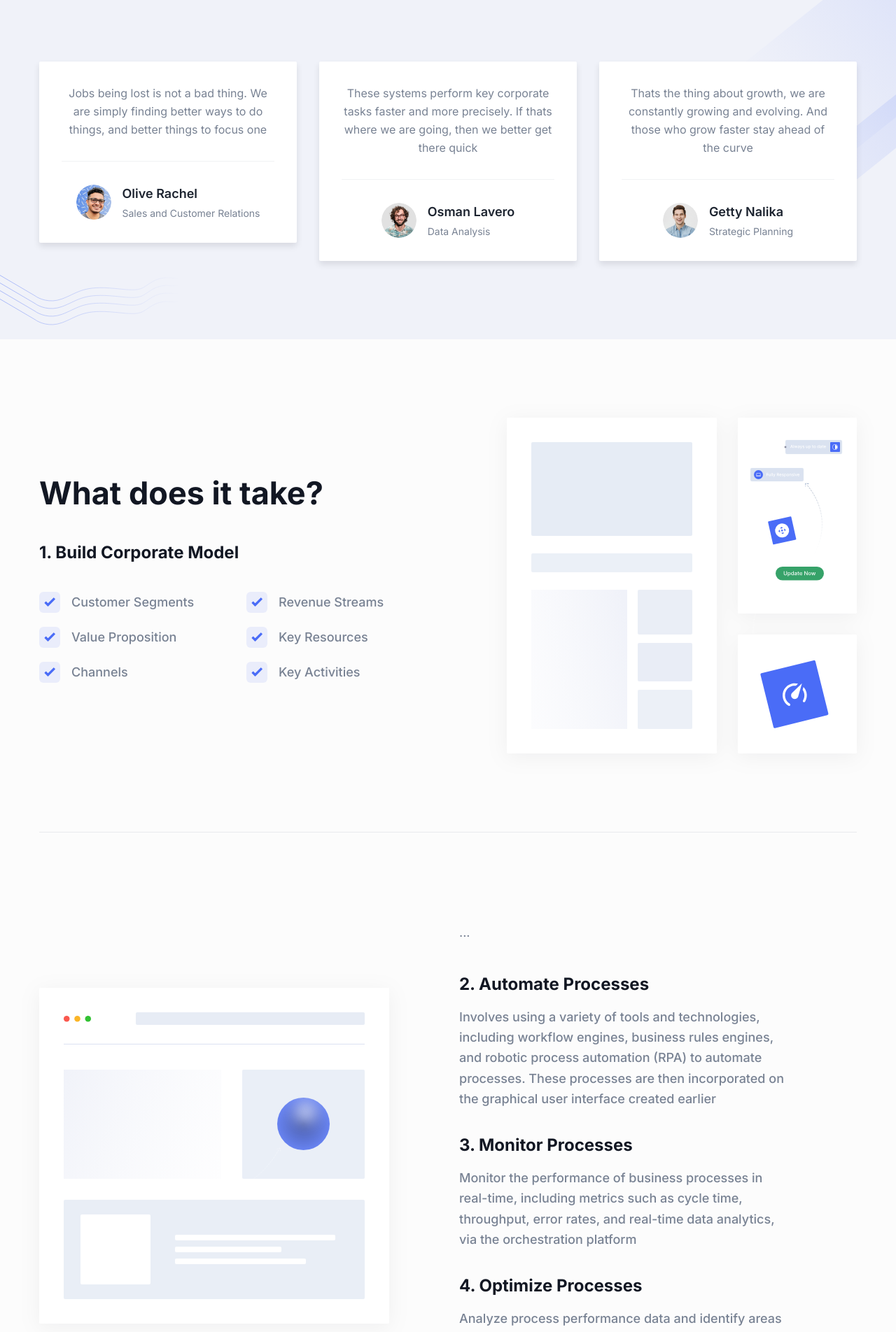
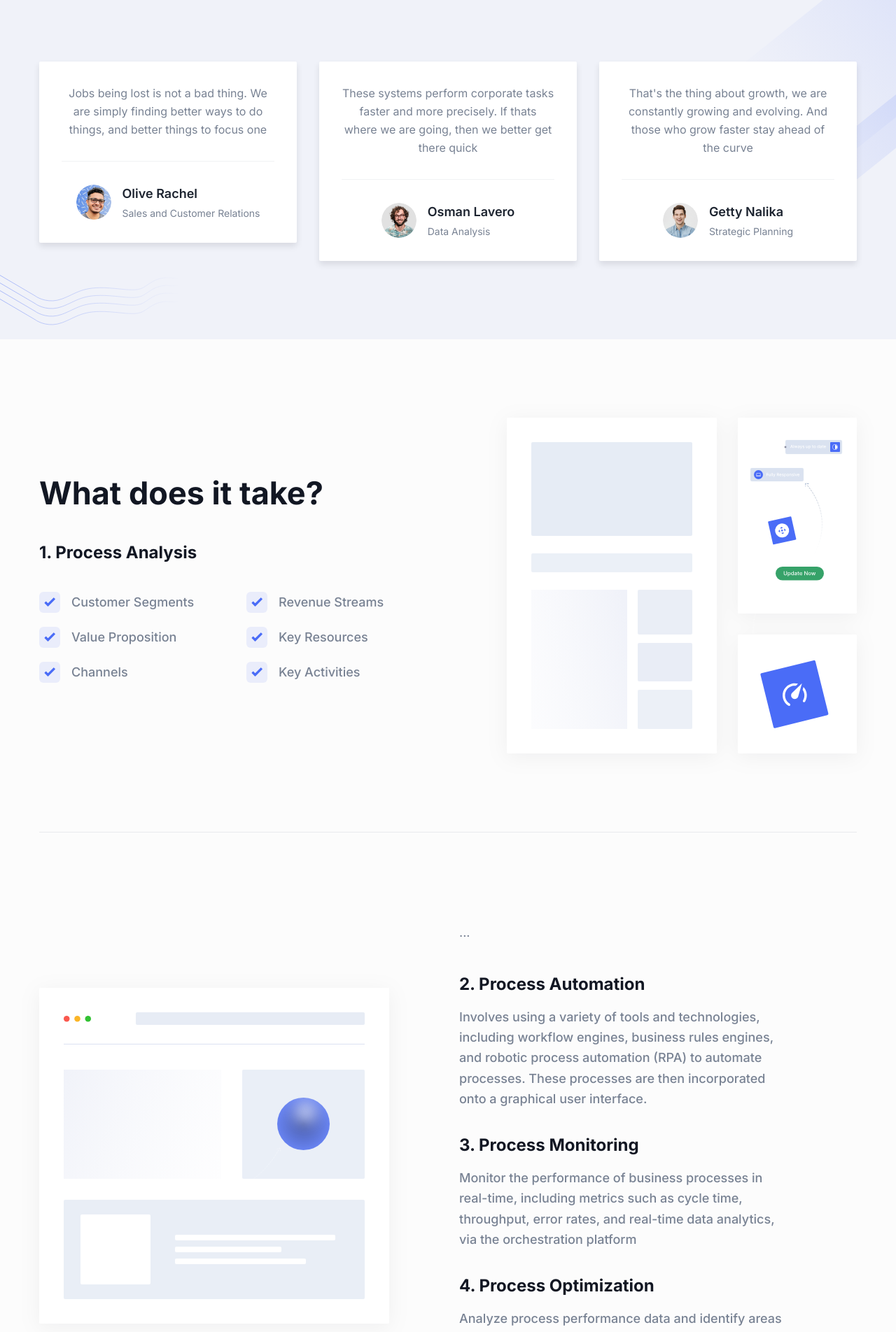
Before and after one commit to LighthouseCorporation/Vision-11-Website, a Next.js app: page / in a window 1280 px wide. Shown: the part 2580-4484 px from the top of the page at 70% size. Built offline with nearby package versions, Linux system fonts and the light colour scheme.

Commit message:
Editing Contact Buttons

```diff
--- a/components/About/AboutSectionOne.tsx
+++ b/components/About/AboutSectionOne.tsx
@@ -26,7 +26,7 @@ const AboutSectionOne = () => {
               <h1 className="mb-4 text-3xl font-bold !leading-tight text-black dark:text-white sm:text-4xl md:text-[45px]"
               aria-description="What does it take to build an intelligent system?"
               >What does it take? </h1>
-              <h2 className="my-5 py-5 text-xl font-bold text-black dark:text-white sm:text-2xl lg:text-xl xl:text-2xl">1. Build Corporate Model</h2>
+              <h2 className="my-5 py-5 text-xl font-bold text-black dark:text-white sm:text-2xl lg:text-xl xl:text-2xl">1. Process Analysis</h2>
               <div
                 className="wow fadeInUp mb-12 max-w-[570px] lg:mb-0"
                 data-wow-delay=".15s"
--- a/components/About/AboutSectionTwo.tsx
+++ b/components/About/AboutSectionTwo.tsx
@@ -34,17 +34,16 @@ const AboutSectionTwo = () => {
                 mb="44px"
               />
                 <h3 className="mb-4 text-xl font-bold text-black dark:text-white sm:text-2xl lg:text-xl xl:text-2xl">
-                  2. Automate Processes
+                  2. Process Automation
                 </h3>
                 <p className="text-base font-medium leading-relaxed text-body-color sm:text-lg sm:leading-relaxed">
                   Involves using a variety of tools and technologies, including workflow engines, business rules engines, and robotic process automation (RPA) to automate processes.
-                  These processes are then incorporated on the graphical user interface created earlier
-
+                  These processes are then incorporated onto a graphical user interface.
                 </p>
               </div>
               <div className="mb-9">
                 <h3 className="mb-4 text-xl font-bold text-black dark:text-white sm:text-2xl lg:text-xl xl:text-2xl">
-                  3. Monitor Processes
+                  3. Process Monitoring
                 </h3>
                 <p className="text-base font-medium leading-relaxed text-body-color sm:text-lg sm:leading-relaxed">
                   Monitor the performance of business processes in real-time, including metrics such as cycle time, throughput, error rates, and real-time data analytics,
@@ -53,7 +52,7 @@ const AboutSectionTwo = () => {
               </div>
               <div className="mb-1">
                 <h3 className="mb-4 text-xl font-bold text-black dark:text-white sm:text-2xl lg:text-xl xl:text-2xl">
-                  4. Optimize Processes
+                  4. Process Optimization
                 </h3>
                 <p className="text-base font-medium leading-relaxed text-body-color sm:text-lg sm:leading-relaxed">
                   Analyze process performance data and identify areas for improvement, such as bottlenecks or inefficiencies.
--- a/components/Contact/index.tsx
+++ b/components/Contact/index.tsx
@@ -13,7 +13,7 @@ const Contact = () => {
   const [copied, setCopied] = useState(false)
 
   const texts = [
-    { text: 'Processing Request', spinner: <BarLoader className="text-dark dark:text-white" /> },
+    { text: 'Processing Request', spinner: <BarLoader color="grey" /> },
   ];
 
   const [displayText, setDisplayText] = useState(texts[0]);
@@ -71,7 +71,7 @@ const Contact = () => {
         <div className="flex flex-col items-center justify-center pb-5 py-5 mb-5 sm:flex-row sm:space-x-4 sm:space-y-0">
           <button
             onClick={() => { RenderContact(); setModalVisible(true) }}
-            className="inline-block rounded-sm my-5 bg-black px-8 py-4 text-base font-semibold text-white duration-300 ease-in-out hover:bg-black/90 dark:bg-white/10 dark:text-white dark:hover:bg-white/5"
+            className="w-[300px] inline-block rounded-sm my-5 bg-black px-8 py-4 text-base font-semibold text-white duration-300 ease-in-out hover:bg-black/90 dark:bg-white/10 dark:text-white dark:hover:bg-white/5"
           >
             Get Number
           </button>
@@ -100,7 +100,7 @@ const Contact = () => {
           <Link
             href=""
             onClick={SendEmail}
-            className="rounded-sm bg-primary my-5 px-8 py-4 text-base font-semibold text-white duration-300 ease-in-out hover:bg-primary/80"
+            className="w-[300px] text-center rounded-sm bg-primary my-5 px-8 py-4 text-base font-semibold text-white duration-300 ease-in-out hover:bg-primary/80"
           >
             Send Email
           </Link>
--- a/components/Testimonials/index.tsx
+++ b/components/Testimonials/index.tsx
@@ -17,7 +17,7 @@ const testimonialData: Testimonial[] = [
     name: "Osman Lavero",
     designation: "Data Analysis",
     content:
-      "These systems perform key corporate tasks faster and more precisely. If thats where we are going, then we better get there quick",
+      "These systems perform corporate tasks faster and more precisely. If thats where we are going, then we better get there quick",
     image: "/images/testimonials/auth-02.png",
     star: 5,
   },
@@ -26,7 +26,7 @@ const testimonialData: Testimonial[] = [
     name: "Getty Nalika",
     designation: "Strategic Planning",
     content:
-      "Thats the thing about growth, we are constantly growing and evolving. And those who grow faster stay ahead of the curve",
+      "That's the thing about growth, we are constantly growing and evolving. And those who grow faster stay ahead of the curve",
     image: "/images/testimonials/auth-03.png",
     star: 5,
   },
```
